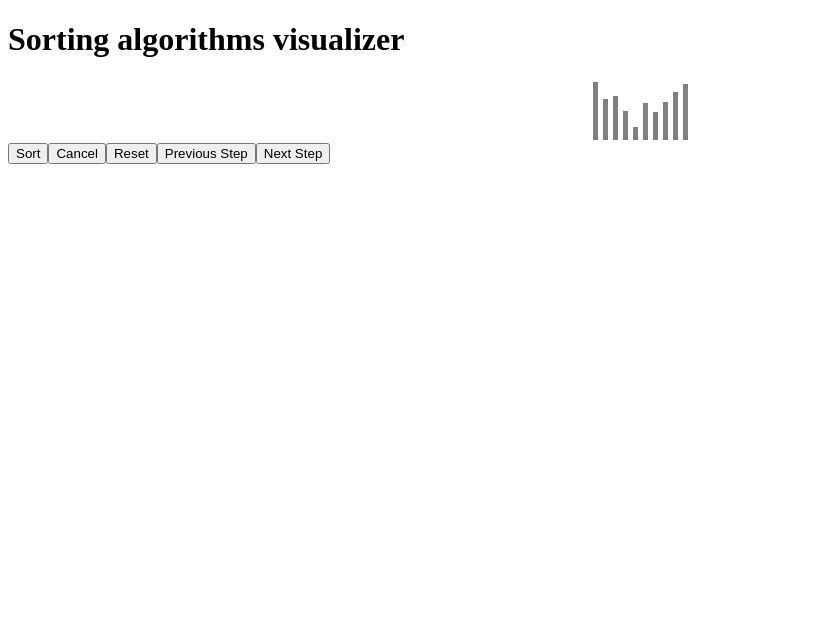
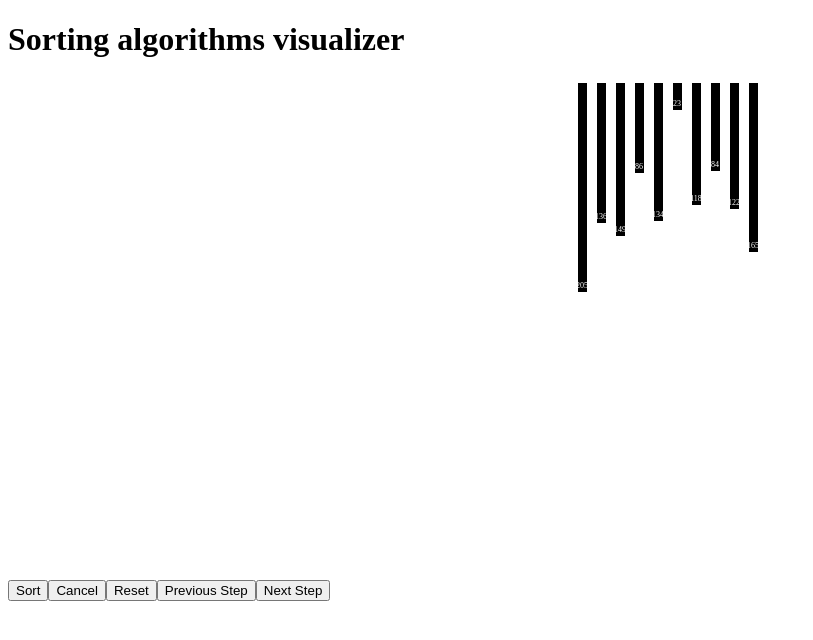
Before and after one commit to bkrmadtya/sorting-algorithm-visualizer, a React app: page / in a window 1280 px wide. Shown: the top 640 px of the page, without its empty margins (0-813 px from the left). Built offline with nearby package versions, Linux system fonts and the light colour scheme.

Commit message:
wip: minimizing the steps to make it more simpler and cleaner

```diff
--- a/package.json
+++ b/package.json
@@ -23,8 +23,10 @@
 		]
 	},
 	"dependencies": {
+		"d3-ease": "^2.0.0",
 		"react": "^17.0.1",
-		"react-dom": "^17.0.1"
+		"react-dom": "^17.0.1",
+		"react-spring": "^8.0.27"
 	},
 	"devDependencies": {
 		"@babel/core": "^7.12.10",
--- a/src/App.tsx
+++ b/src/App.tsx
@@ -11,28 +11,70 @@ import BarComponent from 'src/components/Bar'
 // utils
 import BubbleSort from 'src/algorithms/BubbleSort'
 import MergeSort from 'src/algorithms/MergeSort'
+import { animated, useTransition } from 'react-spring'
 
 const App: React.FC = () => {
 	const { state, sort, reset, cancel, previousStep, nextStep } = useSort(
+		// BubbleSort
 		MergeSort
+	)
+
+	let height = 0
+	const transitions = useTransition(
+		state.steps[state.currentStep].map(data => ({
+			...data,
+			x: (height += 5)
+		})),
+		d => `${d.value}`,
+		{
+			from: { opacity: 1 },
+			leave: { height: 0, opacity: 1 },
+			enter: ({ x, value }) => ({ x, value, opacity: 1 }),
+			update: ({ x, value }) => ({ x, value, opacity: 1 }),
+			config: { duration: 100 }
+		}
 	)
 
 	return (
 		<div className='app'>
 			<h1>Sorting algorithms visualizer</h1>
 
-			<div className='bar__container'>
+			<div className='content'>
+				<div className='content__barContainer'>
+					{transitions.map(({ item, props: { x, ...rest }, key }, index) => (
+						<animated.div
+							key={key}
+							className='card'
+							style={{
+								zIndex: state.steps[0].length - index,
+								transform: x.interpolate(x => `translate3d(${x}px,0,0)`),
+								...rest
+							}}
+						>
+							<BarComponent
+								key={item.value}
+								value={item.value}
+								status={item.status}
+							/>
+						</animated.div>
+					))}
+				</div>
+
+				{/* <div className='bar__container'>
 				{state.steps[state.currentStep].map(a => (
 					<BarComponent key={a.value} value={a.value} status={a.status} />
 					))}
-			</div>
+				</div> */}
 
+				<div className='content__controls'>
 					<button onClick={sort}>Sort</button>
 					<button onClick={cancel}>Cancel</button>
 					<button onClick={reset}>Reset</button>
 					<button onClick={previousStep}>Previous Step</button>
 					<button onClick={nextStep}>Next Step</button>
 				</div>
+			</div>
+		</div>
 	)
 }
 
--- a/src/algorithms/MergeSort.ts
+++ b/src/algorithms/MergeSort.ts
@@ -2,7 +2,7 @@ import Bar from 'src/utils/Bar'
 import changeStatusOfElement from 'src/utils/changeStatusOfElement'
 import { BarStatus } from 'src/utils/enum'
 import { IAlgorithm } from 'src/utils/interface'
-const { ACTIVE, UNSORTED, SORTED } = BarStatus
+const { ACTIVE, UNSORTED, SORTED, GREATER, LESSER, UNSWAPPED } = BarStatus
 
 export default class MergeSort implements IAlgorithm {
 	private steps: Bar[][] = []
@@ -37,27 +37,41 @@ export default class MergeSort implements IAlgorithm {
 		const leastIndex = this.getLeastIndex(this.steps, leftArr[0], rightArr[0])
 
 		while (leftArr.length && rightArr.length) {
-			const isLeftEleGreater = leftArr[0].value > rightArr[0].value
+			const isRightSmaller = leftArr[0].value > rightArr[0].value
 			const currentIndex = sortedArr.length
 
 			changeStatusOfElement(this.steps, leftArr[0], ACTIVE)
 			changeStatusOfElement(this.steps, rightArr[0], ACTIVE)
 
-			const lesserEle = isLeftEleGreater
+			const smallerEle = isRightSmaller
 				? this.removeFirstElementAndReturn(rightArr)
 				: this.removeFirstElementAndReturn(leftArr)
 
-			const greaterEle = isLeftEleGreater ? leftArr[0] : rightArr[0]
+			const greaterEle = isRightSmaller ? leftArr[0] : rightArr[0]
 
-			sortedArr.push(lesserEle)
+			this.steps.push([...this.steps[this.steps.length - 1]])
+			changeStatusOfElement(
+				this.steps,
+				smallerEle,
+				isRightSmaller ? LESSER : GREATER
+			)
+			changeStatusOfElement(
+				this.steps,
+				greaterEle,
+				isRightSmaller ? LESSER : GREATER
+			)
+
+			sortedArr.push(smallerEle)
 
 			// move lesser element to the least position
 			const modifiedStep = this.changeElementPosition(
 				this.steps,
-				lesserEle,
+				smallerEle,
 				leastIndex,
 				currentIndex
 			)
+
+			this.steps.push(modifiedStep)
 
 			this.steps.push(modifiedStep)
 
@@ -65,10 +79,16 @@ export default class MergeSort implements IAlgorithm {
 				leftArr.length + rightArr.length + sortedArr.length ===
 				this.steps[0].length
 			) {
-				changeStatusOfElement(this.steps, lesserEle, SORTED)
+				changeStatusOfElement(this.steps, smallerEle, SORTED)
 			} else {
-				changeStatusOfElement(this.steps, lesserEle, UNSORTED)
+				// incase right is smaller
 				changeStatusOfElement(this.steps, greaterEle, UNSORTED)
+				if (!isRightSmaller) {
+					changeStatusOfElement(this.steps, smallerEle, UNSORTED)
+				} else {
+					this.steps.push([...this.steps[this.steps.length - 1]])
+					changeStatusOfElement(this.steps, smallerEle, UNSORTED)
+				}
 			}
 		}
 
@@ -131,6 +151,8 @@ export default class MergeSort implements IAlgorithm {
 		currentIndex: number,
 		leastIndex: number
 	): Bar[] => {
+		console.log()
+		eleToMove.status = LESSER
 		const modifiedStep = [...steps[steps.length - 1]]
 		const indexOfLesserEle = modifiedStep.findIndex(
 			ele => ele.value === eleToMove.value
--- a/src/app.scss
+++ b/src/app.scss
@@ -1,6 +1,30 @@
-.bar__container {
+.content {
+	height: 100vh;
 	display: flex;
-	flex-direction: row;
-	justify-content: center;
-	align-items: flex-end;
+	flex-direction: column;
+	&__barContainer {
+		height: 500px;
+		// flex: 1;
+		display: flex;
+		flex-direction: row;
+		justify-content: center;
+		align-content: flex-end;
+	}
+
+	&__controls {
+		height: 200px;
+		flex: 1;
+	}
 }
+
+.card {
+	will-change: transform, height, opacity;
+	margin: 0;
+	padding: 0;
+}
+
+.bar {
+	// width: 5px;
+	/* border-radius: 5px; */
+	box-shadow: 0px 10px 25px -10px rgba(0, 0, 0, 0.2);
+}
--- a/src/components/Bar.tsx
+++ b/src/components/Bar.tsx
@@ -9,12 +9,26 @@ interface IProps {
 
 const Bar: React.FC<IProps> = ({ value, status }: IProps) => {
 	const barStyle = {
+		display: 'flex',
+		alignItems: 'flex-end',
+		justifyContent: 'center',
 		height: value,
 		width: 5,
 		margin: 2.5,
-		backgroundColor: BarColors[status]
+		backgroundColor: BarColors[status],
+		// border: `1px solid ${BarColors[status]}`,
+		fontSize: 8,
+		color: 'white',
+		padding: 2
+		// backgroundImage:
+		// 	'linear-gradient(180deg, rgba(247,92,92,1) 0%, rgba(238,174,202,1) 36%, rgba(148,233,209,1) 100%)',
+		// backgroundClip: 'text'
 	}
-	return <div style={barStyle}></div>
+	return (
+		<div className='bar' style={barStyle}>
+			{value}
+		</div>
+	)
 }
 
 export default Bar
--- a/src/hooks/useSort.tsx
+++ b/src/hooks/useSort.tsx
@@ -3,13 +3,15 @@ import Bar from 'src/utils/Bar'
 import randomArrayGenerator from 'src/utils/randomArrayGenerator'
 import { ISortingAlgorithm, IState } from 'src/utils/interface'
 
-const initailArray = randomArrayGenerator(10)
+const arrSize = 10
+
+const initailArray = randomArrayGenerator(arrSize)
 
 const initialState: IState = {
 	steps: [[...initailArray]],
 	currentStep: 0,
 	timeouts: [],
-	delay: 50
+	delay: 200
 }
 
 const useSort = (
@@ -39,6 +41,7 @@ const useSort = (
 	}
 
 	const sort = (): void => {
+		console.log(state.steps)
 		let i = 0
 		const timeouts = []
 
@@ -69,13 +72,15 @@ const useSort = (
 
 	const reset = (): void => {
 		cancel()
-		const newArray = randomArrayGenerator(10)
+		const newArray = randomArrayGenerator(arrSize)
 		const newSteps = sortingAlgorithm.sort(newArray)
+
+		console.log('STEPS :: ', newSteps)
 		setState({
 			steps: [...newSteps],
 			currentStep: 0,
 			timeouts: [],
-			delay: 50
+			delay: 200
 		})
 	}
 
--- a/src/utils/BarColors.ts
+++ b/src/utils/BarColors.ts
@@ -3,10 +3,11 @@ import { BarStatus } from 'src/utils/enum'
 const BarColors = {
 	[BarStatus.ACTIVE]: 'orange',
 	[BarStatus.LESSER]: 'red',
-	[BarStatus.GREATER]: 'green',
-	[BarStatus.SORTED]: 'green',
-	[BarStatus.UNSORTED]: 'grey',
-	[BarStatus.PIVOT]: 'yellow'
+	[BarStatus.GREATER]: '#a4fba6',
+	[BarStatus.SORTED]: '	#0f9200',
+	[BarStatus.UNSORTED]: 'black',
+	[BarStatus.PIVOT]: 'yellow',
+	[BarStatus.UNSWAPPED]: '#ffc87c'
 }
 
 export default BarColors
--- a/src/utils/enum.ts
+++ b/src/utils/enum.ts
@@ -4,5 +4,6 @@ export enum BarStatus {
 	GREATER = 'GREATER',
 	SORTED = 'SORTED',
 	UNSORTED = 'UNSORTED',
-	PIVOT = 'PIVOT'
+	PIVOT = 'PIVOT',
+	UNSWAPPED = 'UNSWAPPED'
 }
--- a/src/utils/randomArrayGenerator.ts
+++ b/src/utils/randomArrayGenerator.ts
@@ -5,14 +5,14 @@ const generateRandomSetOfNumbers = (sizeOfArray: number): Set<number> => {
 	const set = new Set<number>()
 
 	while (set.size < sizeOfArray) {
-		const randomNumber = Math.floor(Math.random() * (sizeOfArray * 5)) + 10
+		const randomNumber = Math.floor(Math.random() * (sizeOfArray * 20)) + 10
 		set.add(randomNumber)
 	}
 
 	return set
 }
 
-const randomArrayGenerator = (sizeOfArray: number): Array<Bar> => {
+const randomArrayGenerator = (sizeOfArray?: number | 15): Array<Bar> => {
 	const randomArray = Array.from(generateRandomSetOfNumbers(sizeOfArray))
 	return randomArray.map(height => new Bar(height, BarStatus.UNSORTED))
 }
```
Also changed, not shown: src/algorithms/BubbleSort.ts (+17 -5 lines), 1 other file (tests, documents, lock files or other folders). Lines whose indentation alone changed are shown as unchanged.
